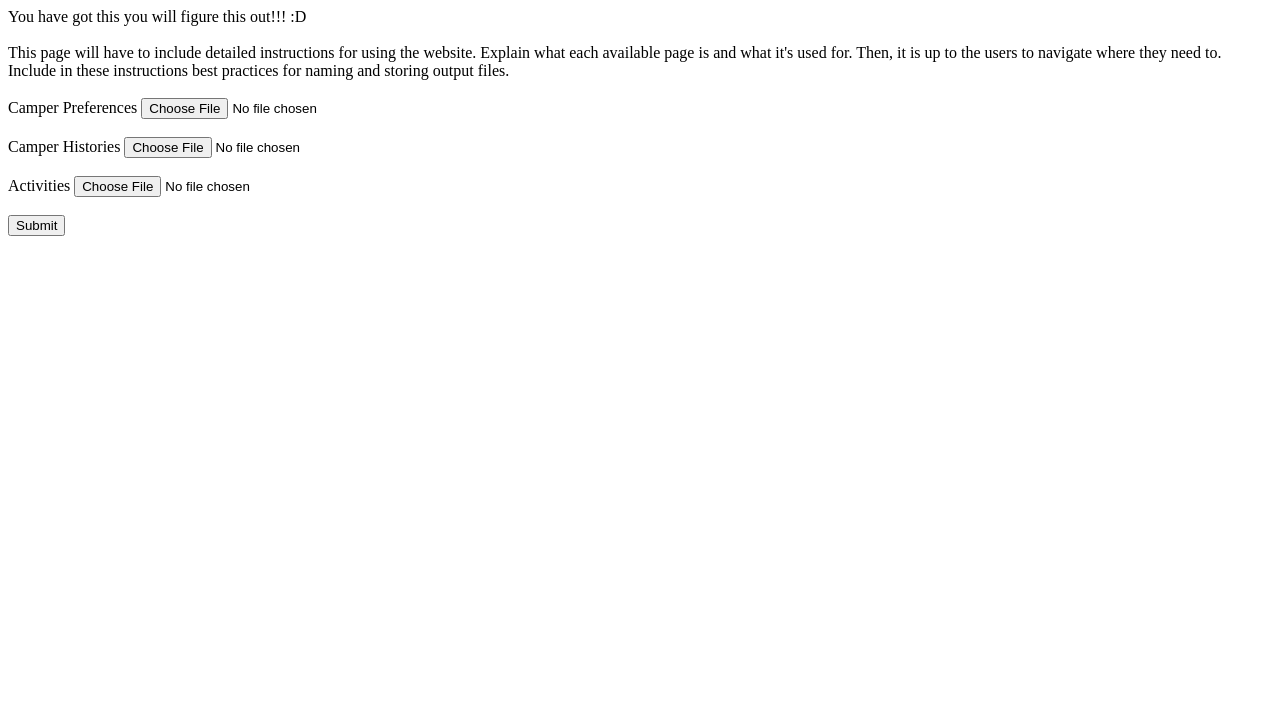
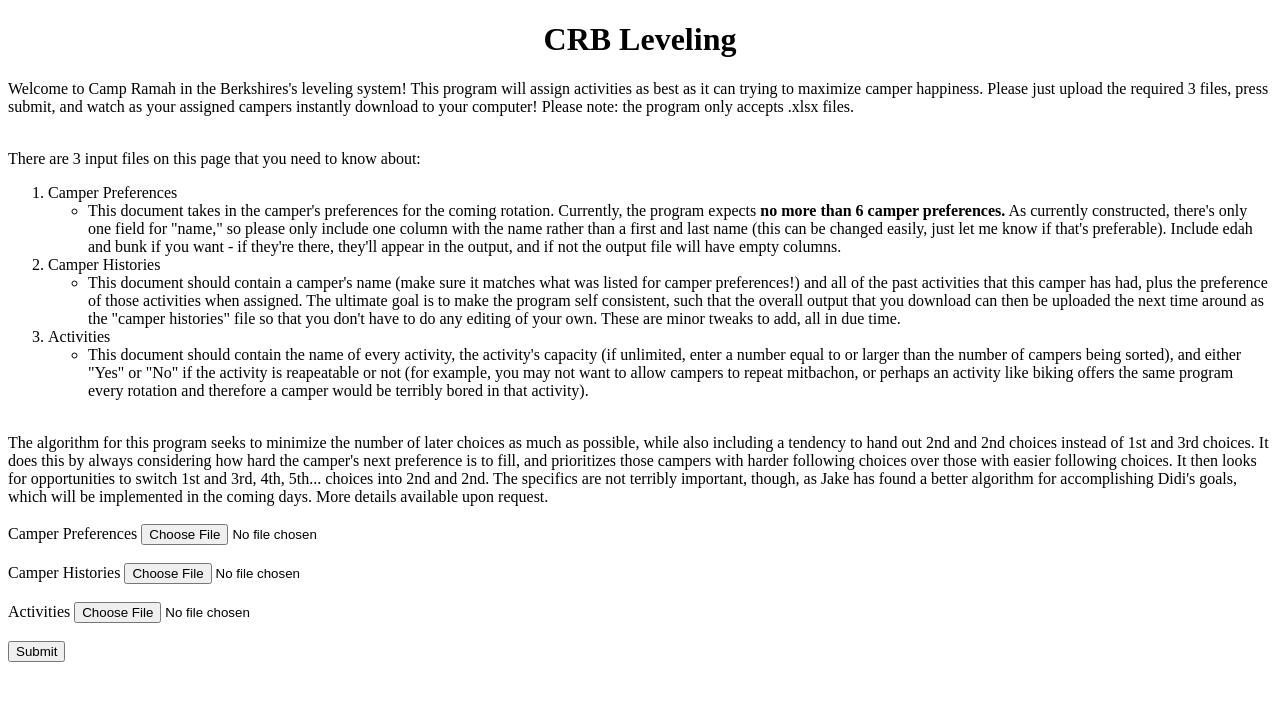
Before and after one commit to twins111197/leveling, a Flask app: page / in a window 1280 px wide. Shown: the top 701 px of the page. Run offline with Flask 2, Linux system fonts and the light colour scheme; parts of the project's set-up code (start-up, migrations or seed data) failed here and were passed over.

Commit message:
Change HTML to describe the program to the user

```diff
--- a/templates/index.html
+++ b/templates/index.html
@@ -3,15 +3,36 @@
 
 <head><title>Leveling Program</title></head>
 
+<h1 align="center">CRB Leveling</h1>
 
 <body>
+  <p>
+    Welcome to Camp Ramah in the Berkshires's leveling system! This program will assign activities as best as it can trying to maximize camper happiness. Please just upload the required 3 files, press submit, and watch as your assigned campers instantly download to your computer! Please note: the program only accepts .xlsx files.
+  </p><br />
+  There are 3 input files on this page that you need to know about:
+  <ol>
+    <li>Camper Preferences</li>
+      <ul>
+        <li>
+          This document takes in the camper's preferences for the coming rotation. Currently, the program expects <b>no more than 6 camper preferences.</b> As currently constructed, there's only one field for "name," so please only include one column with the name rather than a first and last name (this can be changed easily, just let me know if that's preferable). Include edah and bunk if you want - if they're there, they'll appear in the output, and if not the output file will have empty columns.
+        </li>
+      </ul>
+    <li>Camper Histories</li>
+      <ul>
+        <li>
+          This document should contain a camper's name (make sure it matches what was listed for camper preferences!) and all of the past activities that this camper has had, plus the preference of those activities when assigned. The ultimate goal is to make the program self consistent, such that the overall output that you download can then be uploaded the next time around as the "camper histories" file so that you don't have to do any editing of your own. These are minor tweaks to add, all in due time.
+        </li>
+      </ul>
+    <li>Activities</li>
+      <ul>
+        <li>
+          This document should contain the name of every activity, the activity's capacity (if unlimited, enter a number equal to or larger than the number of campers being sorted), and either "Yes" or "No" if the activity is reapeatable or not (for example, you may not want to allow campers to repeat mitbachon, or perhaps an activity like biking offers the same program every rotation and therefore a camper would be terribly bored in that activity).
+        </li>
+      </ul>
+  </ol>
+  <br />
+  The algorithm for this program seeks to minimize the number of later choices as much as possible, while also including a tendency to hand out 2nd and 2nd choices instead of 1st and 3rd choices. It does this by always considering how hard the camper's next preference is to fill, and prioritizes those campers with harder following choices over those with easier following choices. It then looks for opportunities to switch 1st and 3rd, 4th, 5th... choices into 2nd and 2nd. The specifics are not terribly important, though, as Jake has found a better algorithm for accomplishing Didi's goals, which will be implemented in the coming days. More details available upon request.
 
-  You have got this you will figure this out!!! :D
-
-  <br>
-  </br>
-
-  This page will have to include detailed instructions for using the website. Explain what each available page is and what it's used for. Then, it is up to the users to navigate where they need to. Include in these instructions best practices for naming and storing output files.
 </body>
 <br>
 </br>
```
